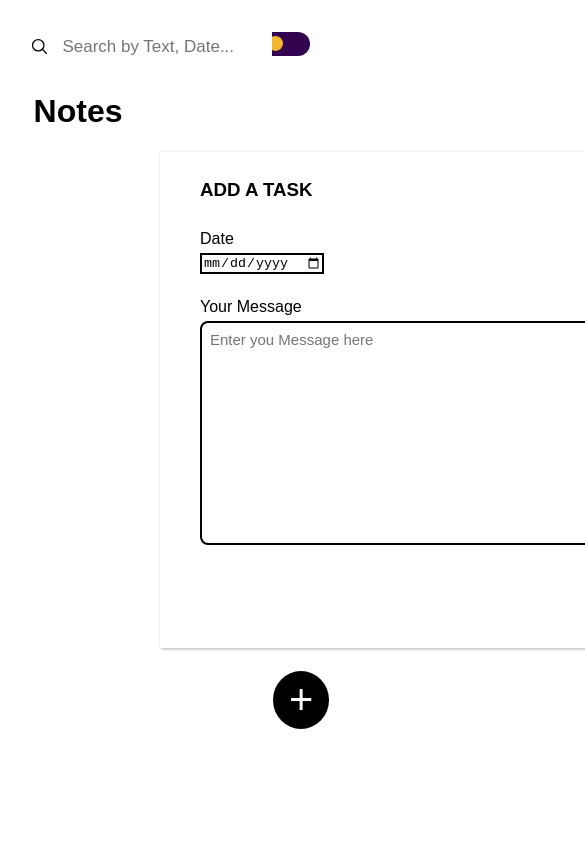
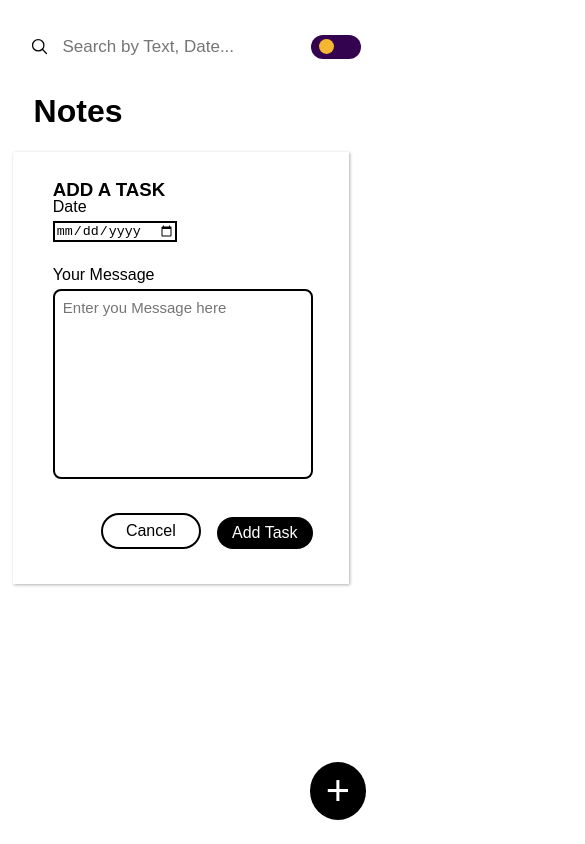
Before and after one commit to Websitedev7849/react-js, a React (Create React App) app: page /addTaskWindow in a window 390 px wide. Shown: the top 844 px of the page, 585 px wide, since content can reach past the window. Built offline with nearby package versions, Linux system fonts and the light colour scheme.

Commit message:
fixed app width issue, made add-task-window responsive, still working on APP HEIGHT ISSUE

```diff
--- a/src/AddTaskWindow.js
+++ b/src/AddTaskWindow.js
@@ -35,8 +35,8 @@ const AddTaskWindow = ({tasks, useTasks}) => {
                 <div className="text-area">
                     <label htmlFor="textarea">Your Message</label> <br />
                     <textarea name="textarea"
-                    cols="70"
-                    rows="12"
+                    cols="65"
+                    rows="10"
                     placeholder="Enter you Message here"
                     onChange={(e) => { setText(e.target.value) }}></textarea>
                 </div>
--- a/src/Navbar.js
+++ b/src/Navbar.js
@@ -14,7 +14,7 @@ const Navbar = ({fill, theme, useFill, setSearchWord}) => {
 
     useEffect(() => {
         Callback();
-    }, [theme] )
+    })
 
     return (
      <nav className="navbar">
--- a/src/index.css
+++ b/src/index.css
@@ -1,5 +1,21 @@
 :root{
   --brdr: 1px solid black;
+}
+
+.light-theme{
+  --color: #000000;
+  --bg-color: #ffffff;
+  --search-focused: #eeeeee;
+  --form-bg-color: #ffffff;
+  --form-box-shadow: 1px 1px 3px #0000004f;
+}
+
+.dark-theme{
+  --color: #ffffff;
+  --bg-color: #000000;
+  --search-focused: #424141;
+  --form-bg-color: #181818;
+  --form-box-shadow: 1px 1px 3px #b19d9d62;
 }
 
 body, #root {
@@ -7,7 +23,7 @@ body, #root {
   padding: 0;
   font-family: arial;
   height: 100%;
-  width: 100%;
+  width: 100vw;
 }
 
 #root{
@@ -27,22 +43,7 @@ body, #root {
 }
 
 
-.light-theme{
-  --color: #000000;
-  --bg-color: #ffffff;
-  --search-focused: #eeeeee;
-  --form-bg-color: #ffffff;
-  --form-box-shadow: 1px 1px 3px #0000004f;
-}
 
-.dark-theme{
-  --color: #ffffff;
-  --bg-color: #000000;
-  --search-focused: #424141;
-  --form-bg-color: #181818;
-  --form-box-shadow: 1px 1px 3px #b19d9d62;
-
-}
 
 .App{
   background-color: var(--bg-color);
@@ -55,7 +56,7 @@ body, #root {
 
 .theme-toggle-container{
   position: fixed;
-  top: 2rem;
+  top: 2.2rem;
   right: 2rem;
 }
 
@@ -143,7 +144,7 @@ body, #root {
     }
 
 
-  /* <AddTaskWindow /> */
+  /* <AddTaskWindow/>  */
   .add-task-window{
     display: grid;
     background: var(--form-bg-color);
@@ -242,7 +243,7 @@ body, #root {
 
 
 
-  /* <AddTask */
+  /* <AddTask> */
   .add-task{
     text-decoration: none;
     position: fixed;
@@ -316,9 +317,12 @@ body, #root {
 
 @media (max-width: 760px){
 
+  body{
+    width: 100vw;
+  }
+
   .App{
-    /* height: 55rem; */
-    width: 100%;
+    width: 100vw;
   }
 
   /* <Navbar/>  */
@@ -335,16 +339,16 @@ body, #root {
   /* <ThemeToggle/> */
 
   .theme-toggle-container{
-    right: 5rem;
+    right: 1.8rem;
   }
 
   /* <Task /> */
   .task-container{
     grid-template-columns: repeat(2, 1fr);
-    margin-left: -25px;
+    margin-left: -1.8rem;
     padding: auto;
-    grid-column-gap: -1rem;
-    width: 100%;
+    grid-column-gap: 1rem;
+    width: 80%;
   }
 
     .task-card{
@@ -352,8 +356,25 @@ body, #root {
       width: 9.5rem;
     }
 
+  /* <AddTaskWindow/>  */
+
+  .add-task-window{
+    height: 26rem;
+    width: 20rem;
+    margin-left: 0.8rem;
+  }
+
+    .text-area textarea{
+      width: 15rem;
+    }
+
+    .form-cancel-btn, .form-submit-btn{
+      margin-left: -22rem;
+    }
+
   /* <AddTask/>  */
   .add-task{
-    right: 3.8rem;
-    bottom: 7.2rem;
-  }}
+    right: 1.5rem;
+    bottom: 1.5rem;
+  }
+}
```
